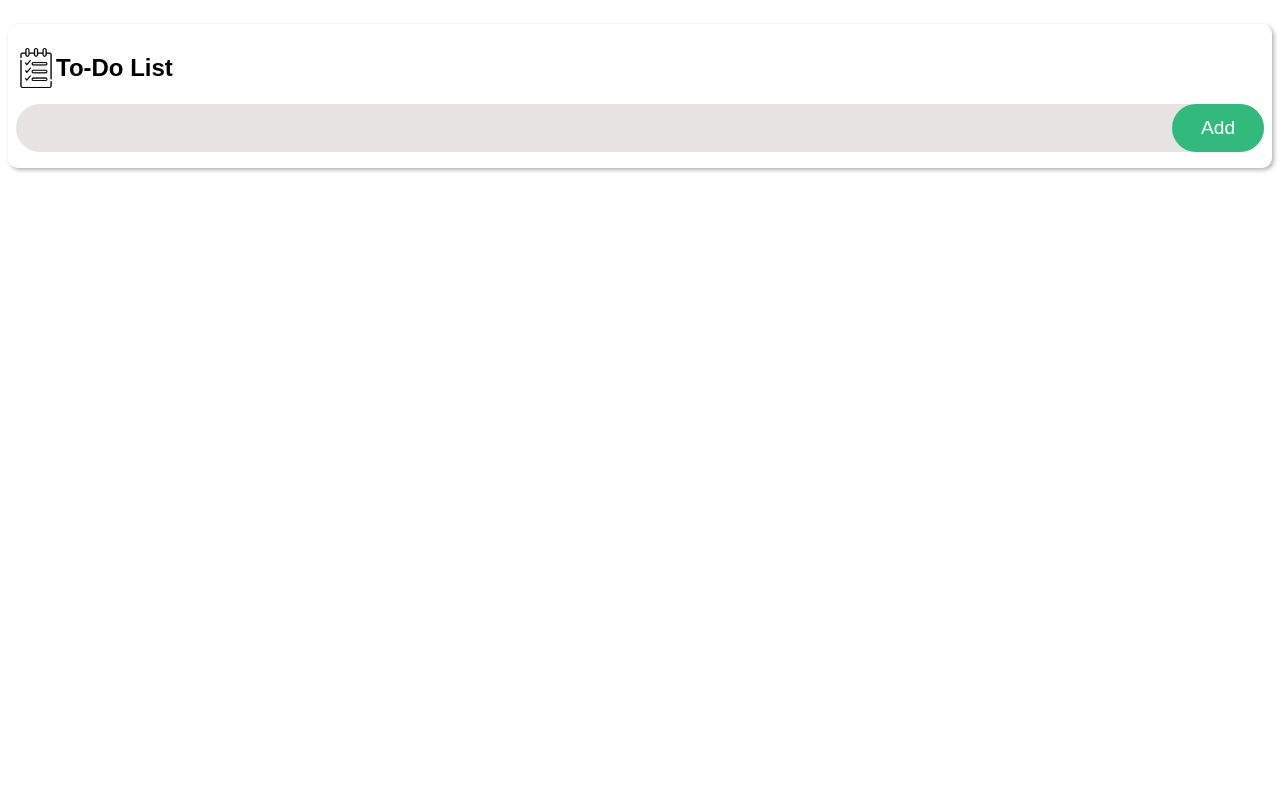
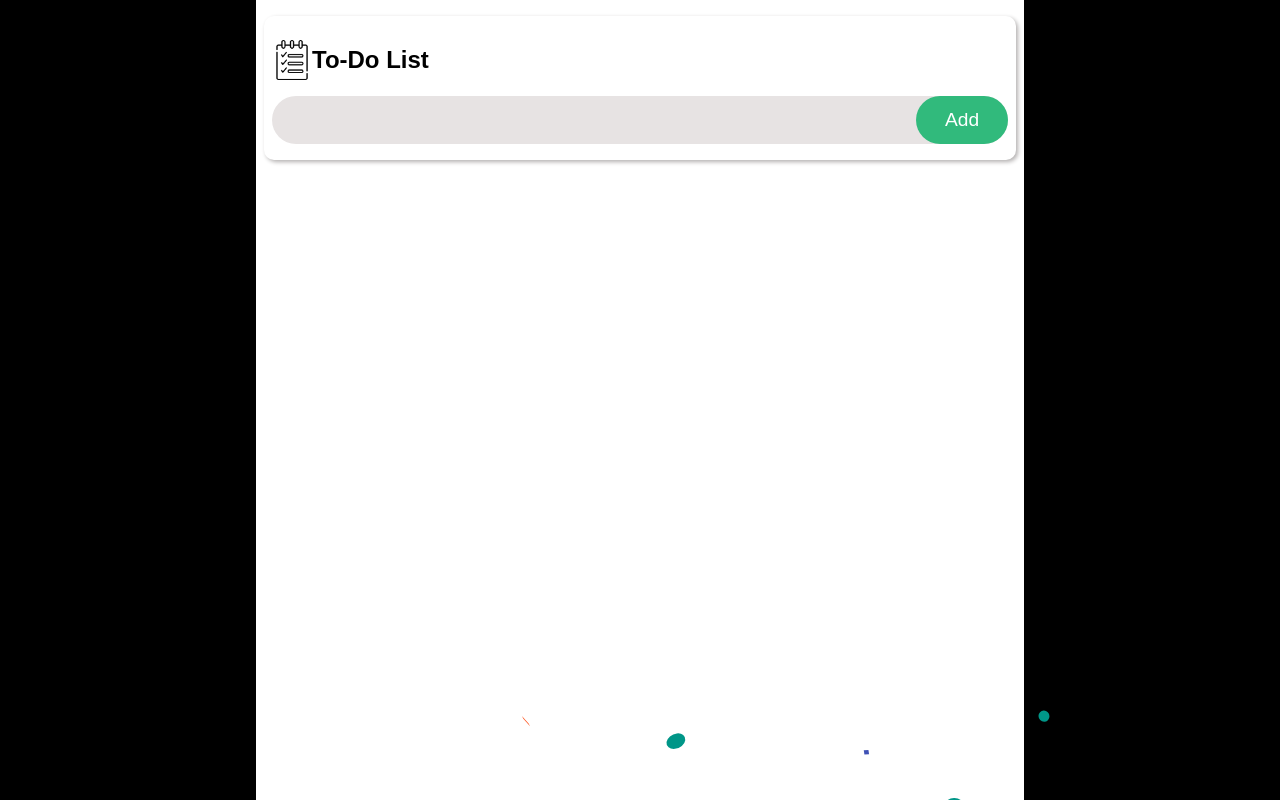
Before and after one commit to Obiorakingsley/Todo-App, a React (Vite) app: page / in a window 1280 px wide. Built offline with nearby package versions, Linux system fonts and the light colour scheme.

Commit message:
Added react confetti

```diff
--- a/package.json
+++ b/package.json
@@ -11,6 +11,7 @@
   },
   "dependencies": {
     "react": "^19.1.0",
+    "react-confetti": "^6.4.0",
     "react-dom": "^19.1.0"
   },
   "devDependencies": {
--- a/src/Components/Todo.jsx
+++ b/src/Components/Todo.jsx
@@ -1,6 +1,7 @@
 import React, { useState } from "react";
 import listicon from "../assets/images/list.png";
 import TodoItems from "./TodoItems";
+import Confetti from "react-confetti";
 
 const Todo = () => {
   const [todo, setTodo] = useState([]);
@@ -8,7 +9,7 @@ const Todo = () => {
 
   //Get text from input
   function handleChange(event) {
-    const text = event.target.value.trim();
+    const text = event.target.value;
     setInputText(text);
   }
 
@@ -45,6 +46,8 @@ const Todo = () => {
     );
   }
 
+  const completed = todo.every((item) => item.isComplete);
+
   //Loop through todos Array
   const todos = todo.map((todo, index) => {
     return (
@@ -64,6 +67,7 @@ const Todo = () => {
 
   return (
     <div className="todo-container">
+      {completed && <Confetti recycle={false} numberOfPieces={800} />}
       <header className="header">
         <nav className="navbar">
           <img src={listicon} alt="" width="40" height="40" />
--- a/src/index.css
+++ b/src/index.css
@@ -5,11 +5,10 @@
 }
 
 body {
-  background-color: #ffffff;
   color: #000000;
   font-family: Arial, Helvetica, sans-serif;
   min-height: 100vh;
-  padding: 0.5rem;
+  background-color: #000;
 }
 
 .nowrap {
@@ -17,7 +16,11 @@ body {
 }
 
 .todo-container {
-  padding: 1rem 0;
+  padding: 1rem 0.5rem;
+  max-width: 768px;
+  min-height: 100vh;
+  margin: 0 auto;
+  background-color: #ffffff;
 }
 
 /***Header***/
```
Also changed, not shown: 1 other file (tests, documents, lock files or other folders).
